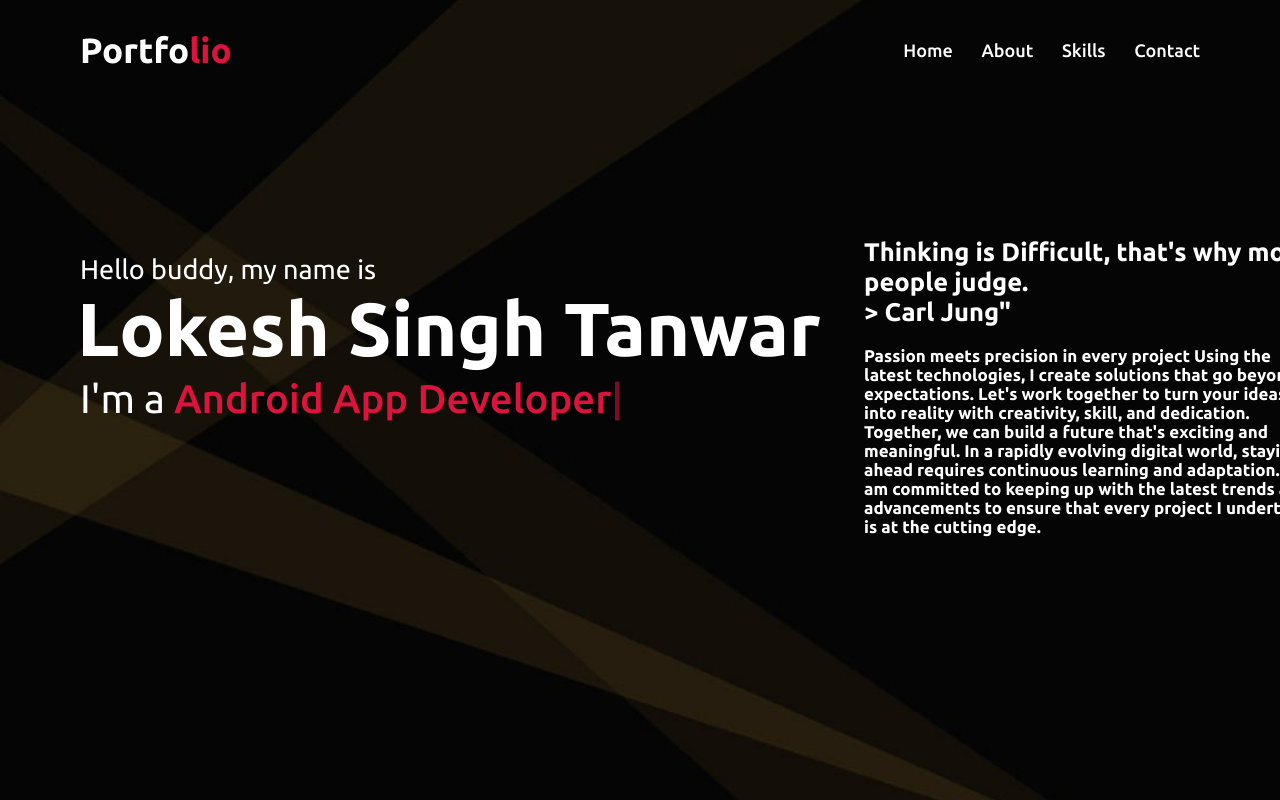
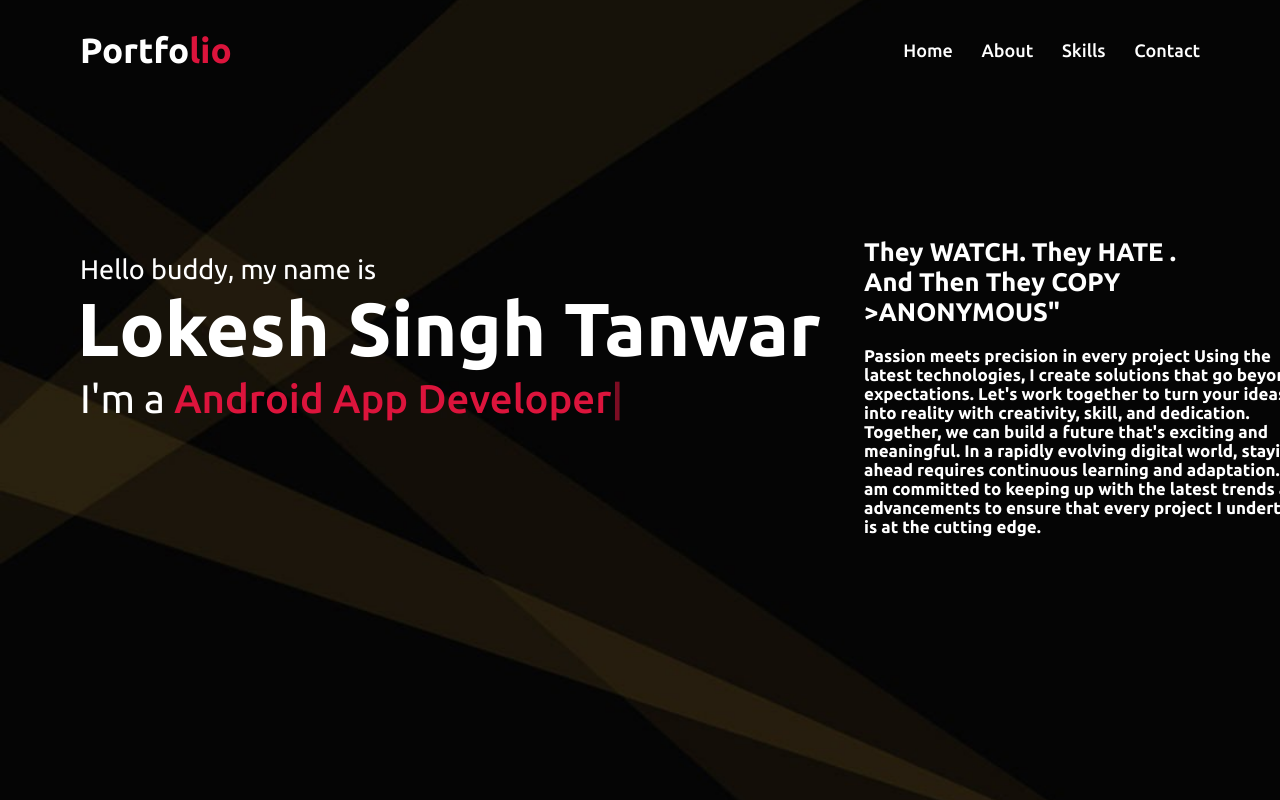
Before and after one commit to Lokeshsingh78/Lokesh_portfolio, a plain HTML site: page index.html in a window 1280 px wide. Shown: the top 800 px of the page. Drawn offline with nearby package versions, Linux system fonts and the light colour scheme.

Commit message:
Update index.html

```diff
--- a/index.html
+++ b/index.html
@@ -37,8 +37,9 @@
                 <div class="text-2">Lokesh Singh Tanwar</div>
                 <div class="text-3">I'm a <span class="typing"></span></div>
                 <div class="text-4">
-                    <h2> Thinking is Difficult, that's why most people judge. <br>
-                        > Carl Jung"
+                    <h2> They WATCH. They HATE .<br>
+                         And Then They COPY <br>
+                         >ANONYMOUS"
                     </h2>
                  <br>
                     Passion meets precision in every project Using the latest technologies, I create solutions that go beyond expectations. Let's work together to turn your ideas into reality with creativity, skill, and dedication. Together, we can build a future that's exciting and meaningful.
```
